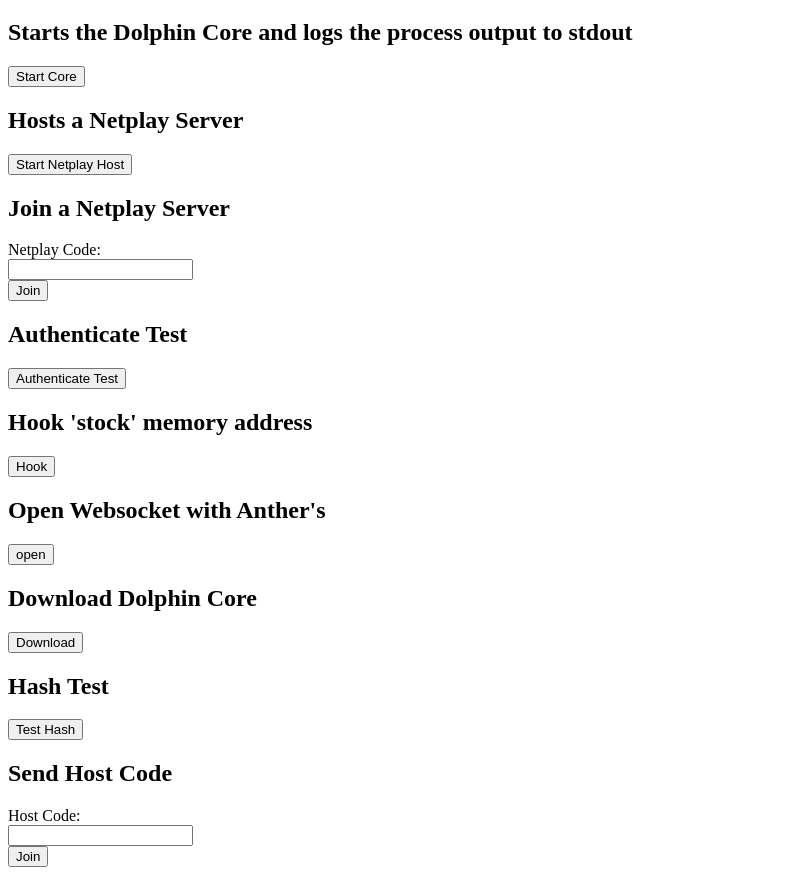
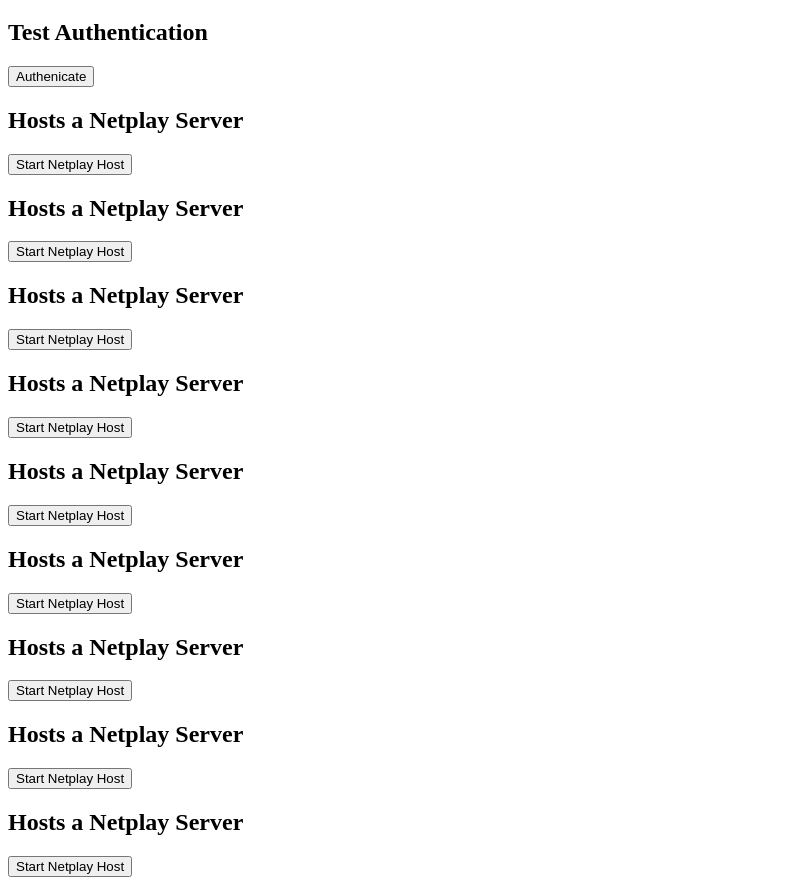
Before and after one commit to Mimerme/Dolphin-UI, an Electron app: page views/dev_modules.html in a window 800 px wide. Shown: the part 61-946 px from the top of the page. Drawn offline with Linux system fonts and the light colour scheme; no server answers.

Commit message:
Finilized modules and socket functions

```diff
--- a/controllers/main_controller.js
+++ b/controllers/main_controller.js
@@ -16,17 +16,20 @@
 
 var smashLadderSocket, coreInterface;
 
-intialize();
+initalize();
 
 //Called when the controller is started
 function initalize(){
-   coreInterface = new SCoreInterface(config.DolphinExecutable);
-   //TODO: Replace the placeholder session with a real session id
-    smashLadderSocket = new smashLadderSocket("wss://www.smashladder.com?type=5", "placeholder");
+    coreInterface = new CoreInterface(config.DolphinExecutable);
+    //TODO: Replace the placeholder session with a real session id
+    smashLadderSocket = new SmashLadderSocket("wss://www.smashladder.com?type=5", "placeholder", coreInterface);
+    smashLadderSocket.connect();
 }
 
 //Called when the user needs to generate a session
- function authenticate(){}
+function authenticate(){
+    coreInterface.beginAuthentication();
+}
 
 //Starts netplay: pass 'host' as the room id to host a server
  function startNetplay(roomID){}
--- a/package.json
+++ b/package.json
@@ -21,6 +21,7 @@
     "request": "^2.79.0"
   },
   "dependencies": {
-    "nodejs-websocket": "^1.7.1"
+    "nodejs-websocket": "^1.7.1",
+    "unzip": "^0.1.11"
   }
 }
--- a/views/dev_modules.html
+++ b/views/dev_modules.html
@@ -7,35 +7,29 @@
 
     </script>
     <meta charset="UTF-8">
-    <title>Test</title>
+    <title>Module Test</title>
   </head>
   <body>
     <h1>Test Area</h1>
-    <h2>Starts the Dolphin Core and logs the process output to stdout</h2>
-    <button onclick="startDolphin()">Start Core</button>
+    <h2>Test Authentication</h2>
+    <button onclick="authenticate()">Authenicate</button>
     <h2>Hosts a Netplay Server</h2>
     <button onclick="startNetPlay('host')">Start Netplay Host</button>
-    <h2>Join a Netplay Server</h2>
-      Netplay Code:<br>
-      <input type="text" name="netplay code" id="net_code"><br>
-      <button onclick="startNetPlay(document.getElementById('net_code').value)">
-        Join
-      </button>
-    <h2>Authenticate Test</h2>
-    <button onclick="testAuthenticate()">Authenticate Test</button>
-    <h2>Hook 'stock' memory address</h2>
-    <button onclick="logMemory()">Hook</button>
-    <h2>Open Websocket with Anther's</h2>
-    <button onclick="openSocket()">open</button>
-    <h2>Download Dolphin Core</h2>
-    <button onclick="updateDolphinCore()">Download</button>
-    <h2>Hash Test</h2>
-    <button onclick="testHash()">Test Hash</button>
-    <h2>Send Host Code</h2>
-      Host Code:<br>
-      <input type="text" name="host code" id="host_code"><br>
-      <button onclick="sendHostCode(document.getElementById('host_code').value)">
-        Join
-      </button>
+    <h2>Hosts a Netplay Server</h2>
+    <button onclick="startNetPlay('host')">Start Netplay Host</button>
+    <h2>Hosts a Netplay Server</h2>
+    <button onclick="startNetPlay('host')">Start Netplay Host</button>
+    <h2>Hosts a Netplay Server</h2>
+    <button onclick="startNetPlay('host')">Start Netplay Host</button>
+    <h2>Hosts a Netplay Server</h2>
+    <button onclick="startNetPlay('host')">Start Netplay Host</button>
+    <h2>Hosts a Netplay Server</h2>
+    <button onclick="startNetPlay('host')">Start Netplay Host</button>
+    <h2>Hosts a Netplay Server</h2>
+    <button onclick="startNetPlay('host')">Start Netplay Host</button>
+    <h2>Hosts a Netplay Server</h2>
+    <button onclick="startNetPlay('host')">Start Netplay Host</button>
+    <h2>Hosts a Netplay Server</h2>
+    <button onclick="startNetPlay('host')">Start Netplay Host</button>
   </body>
 </html>
```
Also changed, not shown: components-core/coreinterface.js (+21 -8 lines), components-core/smashladdersocket.js (+4 -7 lines).
